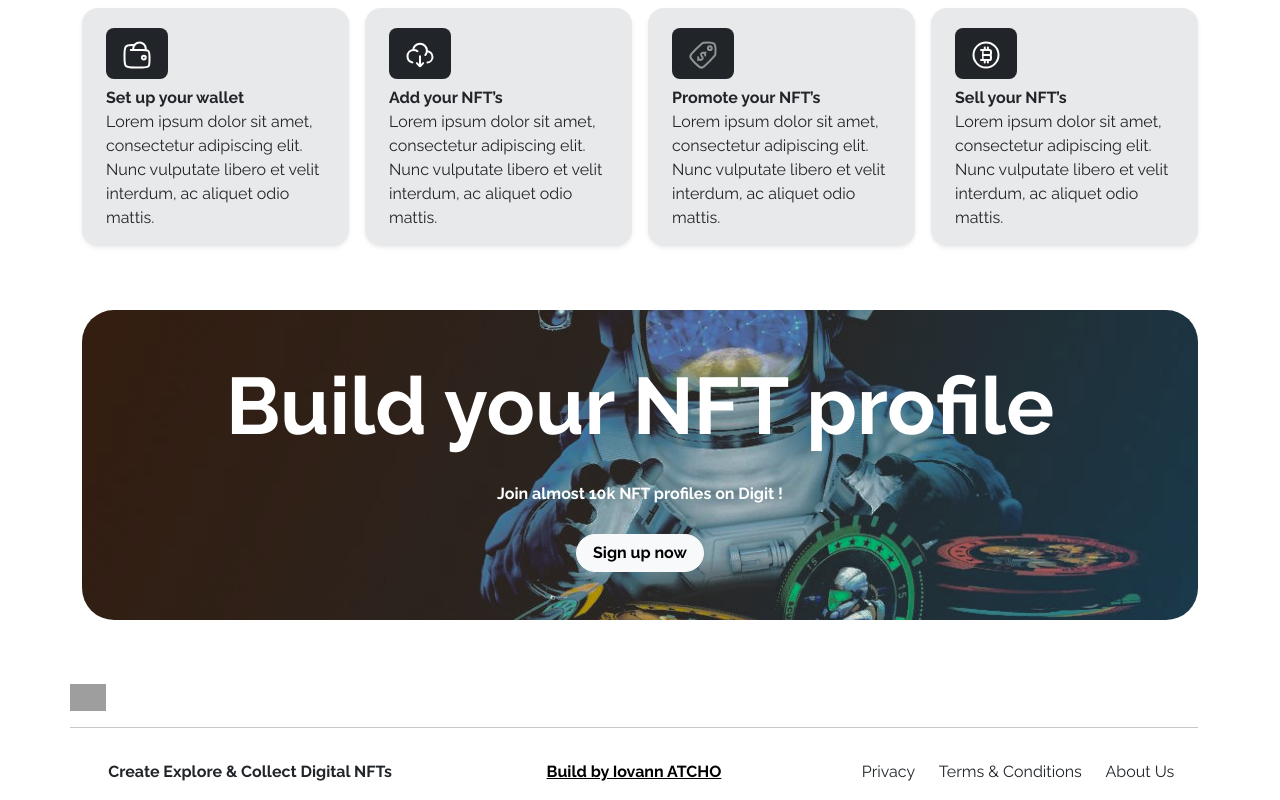
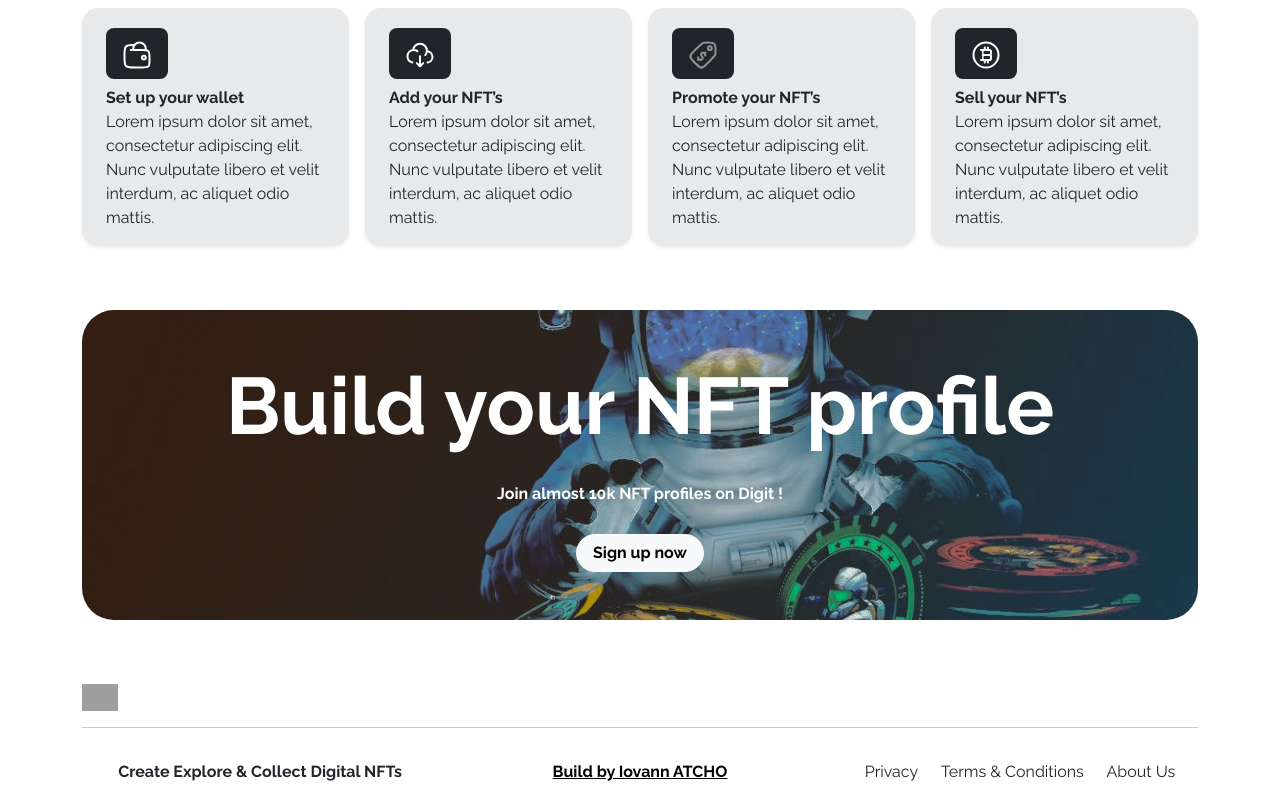
Before and after one commit to Iovann/figma-to-code-ed2-week1, a React (Vite) app: page / in a window 1280 px wide. Shown: the part 1317-2117 px from the top of the page. Built offline with nearby package versions, Linux system fonts and the light colour scheme; grey boxes are pictures that could not be loaded.

Commit message:
correction

```diff
--- a/src/components/Footer.jsx
+++ b/src/components/Footer.jsx
@@ -2,7 +2,7 @@ import React from 'react'
 
 const Footer = () => {
     return (
-        <div className='container pt-5 pb-3 ps-0'>
+        <div className='container pt-5 pb-3'>
             <p><img src="/assets/icons/logo.svg" className='img-fluid' alt="Logo" width={36} height={35.39}/></p>
             <hr />
             <div className="row justify-content-between">
```
